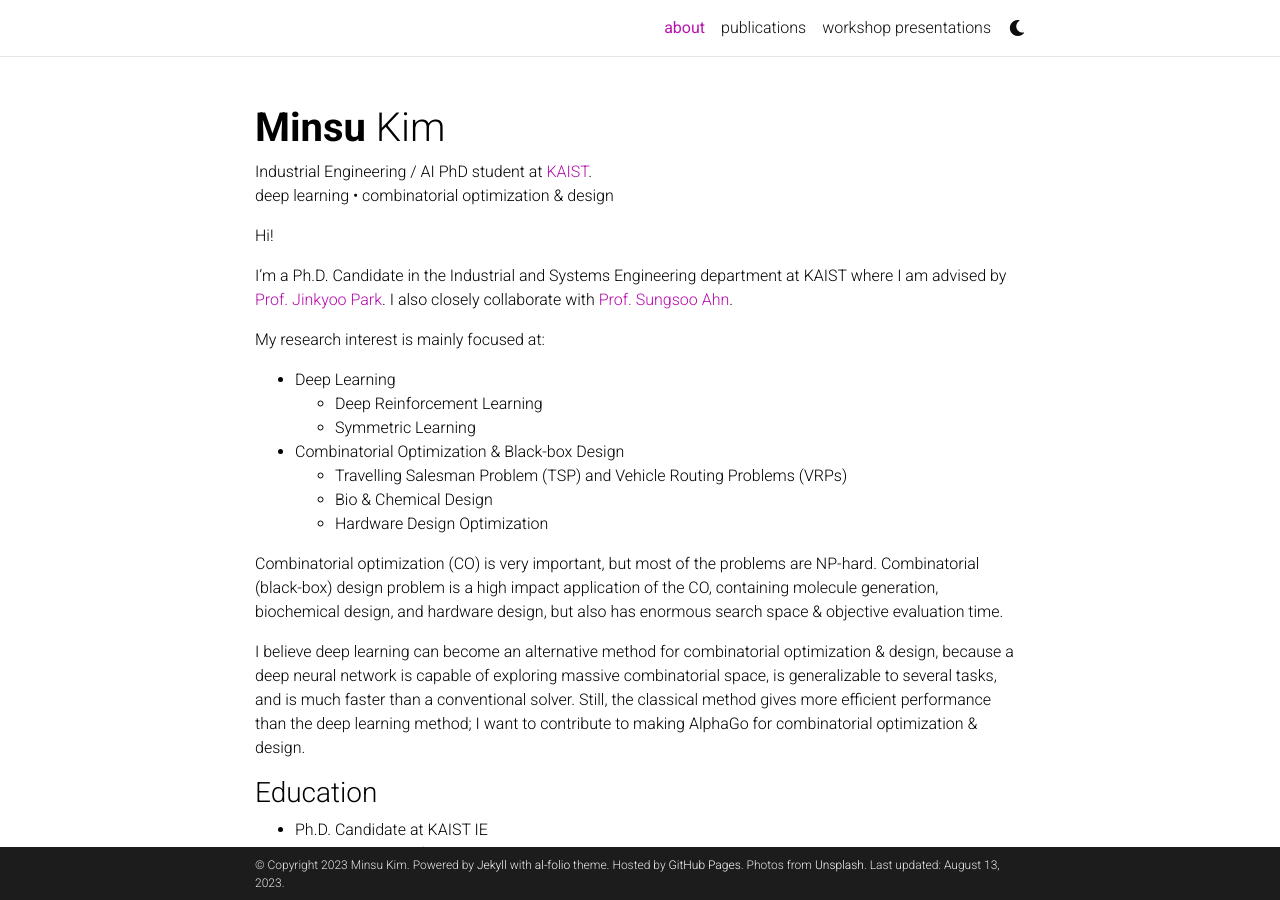
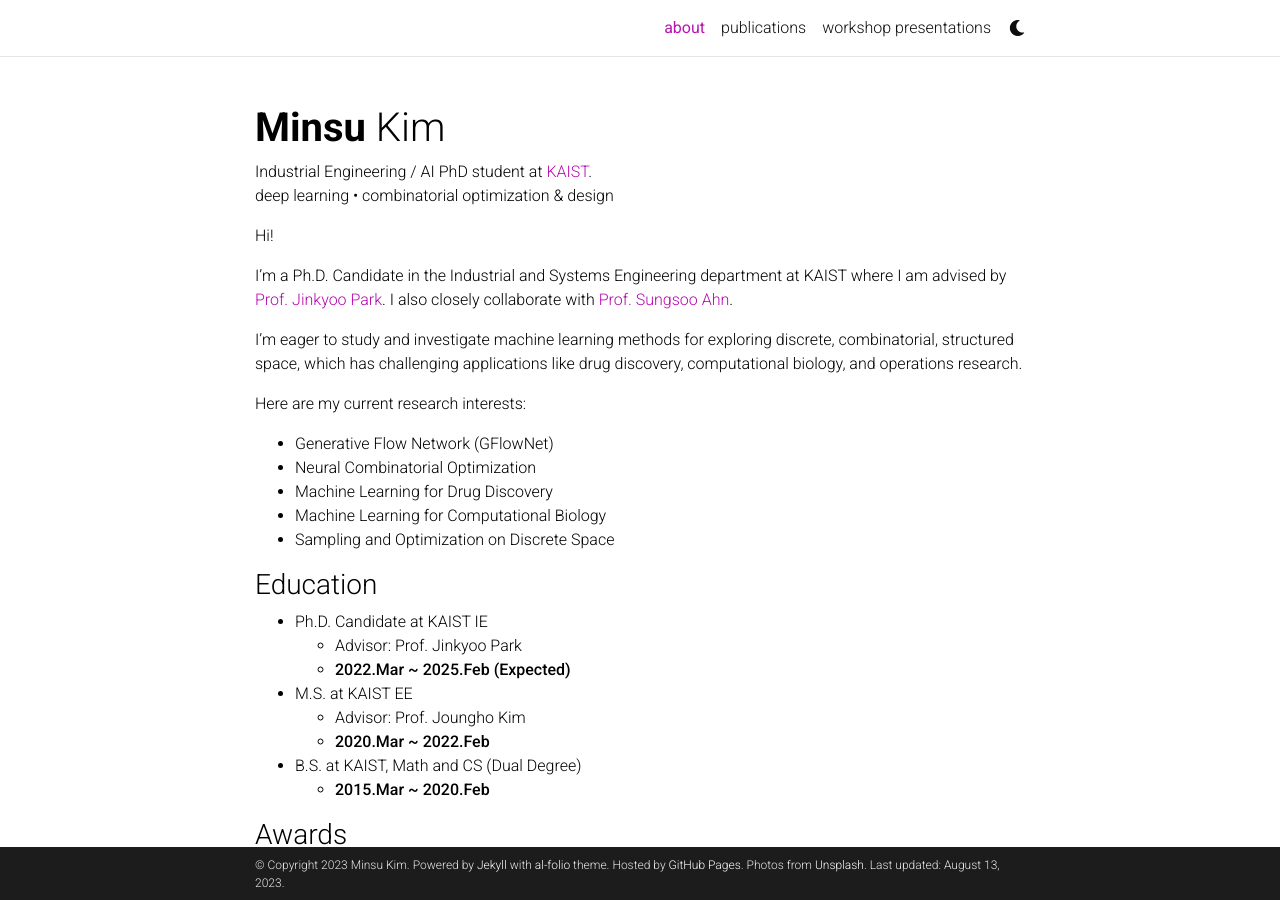
Before and after one commit to minsuukim/minsuukim.github.io, a Jekyll site: the page built from _pages/about.md, in a window 1280 px wide and 900 px high. Built offline with Jekyll 4.4.1, drawn with Linux system fonts in a browser that asks for light colours; comment, search, counter and statistics services are not loaded; a style sheet for code colours, icons or effects is not loaded.

Commit message:
Update about.md

```diff
--- a/_pages/about.md
+++ b/_pages/about.md
@@ -22,19 +22,14 @@ Hi!
 
 I’m a Ph.D. Candidate in the Industrial and Systems Engineering department at KAIST where I am advised by <a href="http://silab.kaist.ac.kr/our-team/">Prof. Jinkyoo Park</a>. I also closely collaborate with <a href="https://sites.google.com/view/sungsooahn0215/home">Prof. Sungsoo Ahn</a>.
 
+I'm eager to study and investigate machine learning methods for exploring discrete, combinatorial, structured space, which has challenging applications like drug discovery, computational biology, and operations research.
 
-My research interest is mainly focused at:
-- Deep Learning
-  - Deep Reinforcement Learning
-  - Symmetric Learning
-- Combinatorial Optimization & Black-box Design
-  - Travelling Salesman Problem (TSP) and Vehicle Routing Problems (VRPs)
-  - Bio & Chemical Design
-  - Hardware Design Optimization
-
-Combinatorial optimization (CO) is very important, but most of the problems are NP-hard. Combinatorial (black-box) design problem is a high impact application of the CO, containing molecule generation, biochemical design, and hardware design, but also has enormous search space & objective evaluation time.
-
-I believe deep learning can become an alternative method for combinatorial optimization & design, because a deep neural network is capable of exploring massive combinatorial space, is generalizable to several tasks, and is much faster than a conventional solver. Still, the classical method gives more efficient performance than the deep learning method; I want to contribute to making AlphaGo for combinatorial optimization & design.
+Here are my current research interests:
+- Generative Flow Network (GFlowNet)
+- Neural Combinatorial Optimization
+- Machine Learning for Drug Discovery
+- Machine Learning for Computational Biology
+- Sampling and Optimization on Discrete Space
 
 
 ### Education
```
